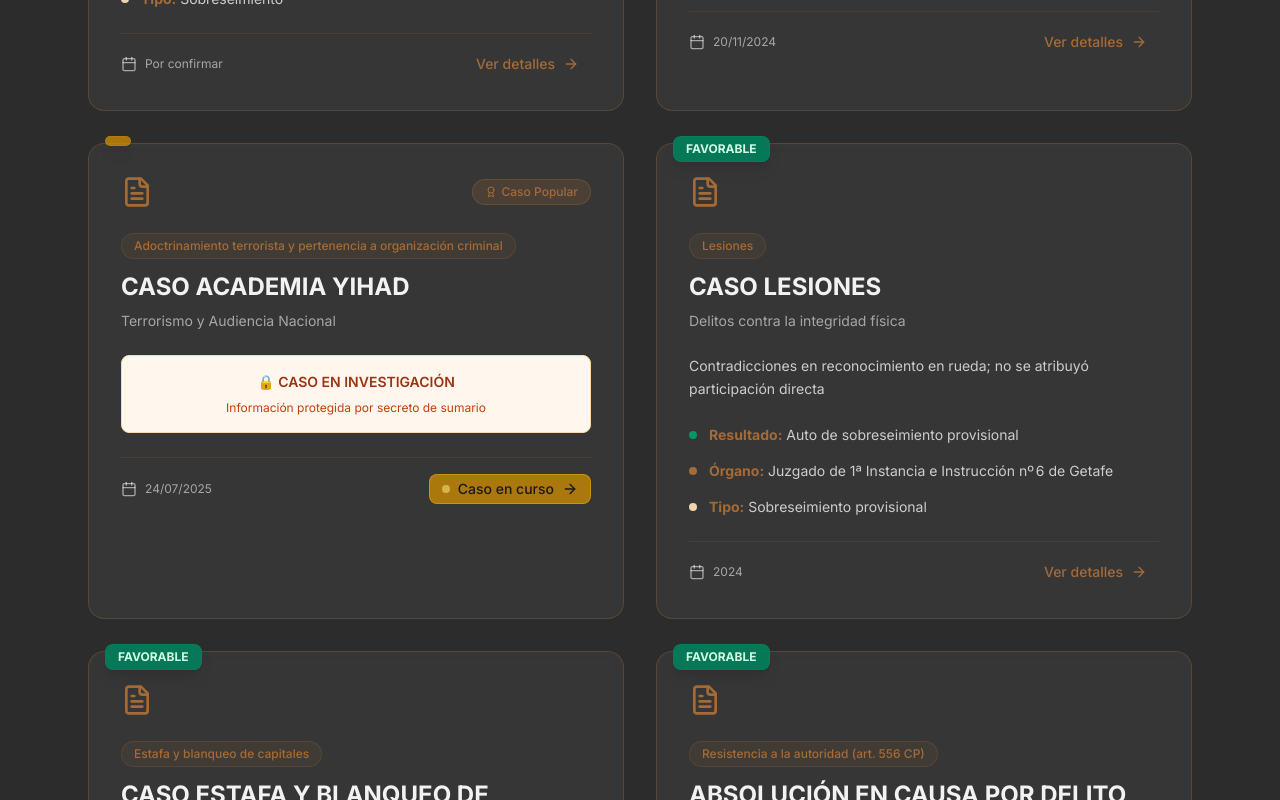
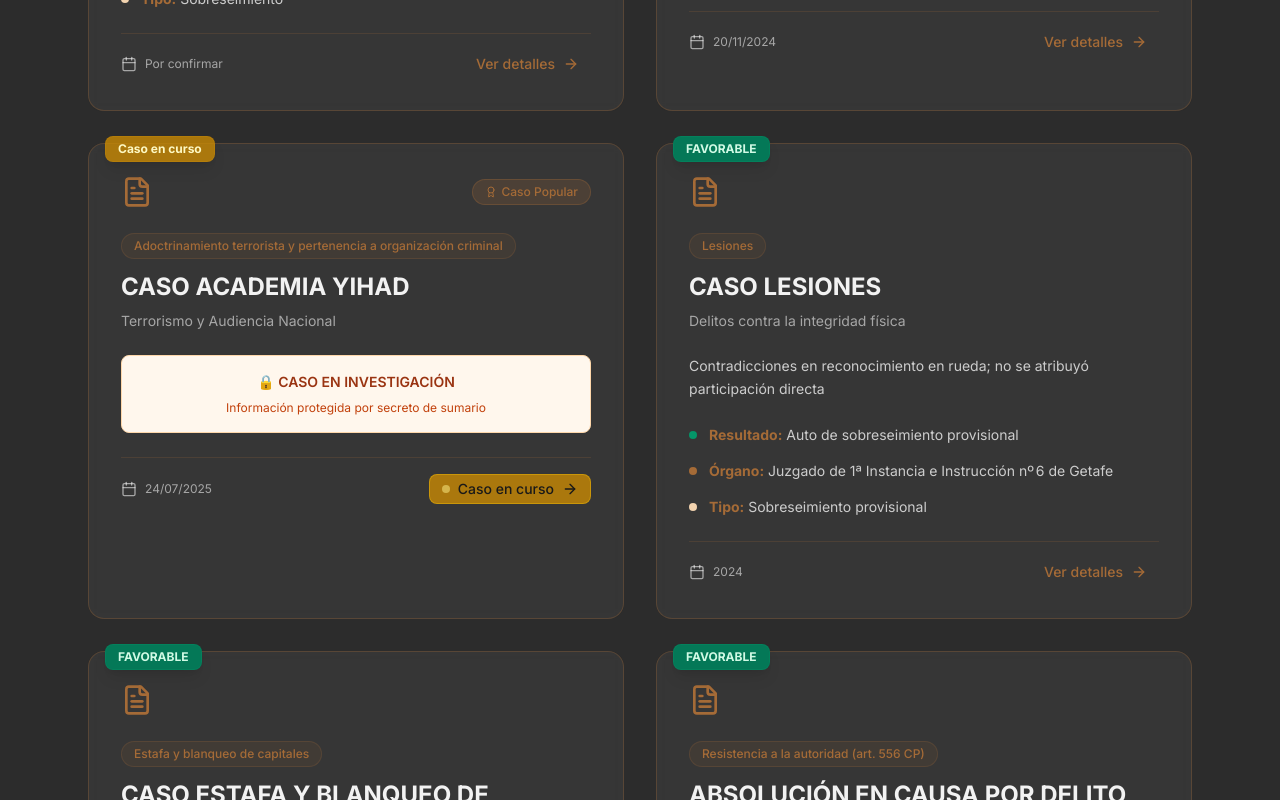
Before and after one commit to tottimilan/stansweb, a Next.js app: page /casos in a window 1280 px wide. Shown: the part 1600-2400 px from the top of the page. Built offline with nearby package versions, Linux system fonts and the light colour scheme.

Commit message:
fix: Corregir error de TypeScript en referencias de traducciones
- Cambiar t.casosDestacados.casoEnCurso por t.casosDestacados.verCasoEnCurso
- Corregir referencias en CaseCard.tsx y casos/page.tsx
- Build exitoso verificado

```diff
--- a/src/app/casos/page.tsx
+++ b/src/app/casos/page.tsx
@@ -393,7 +393,7 @@ export default function CasosPage() {
                                        {/* Badge superior - FAVORABLE o CASO EN CURSO */}
                     {caso.caso_en_curso ? (
                       <div className="absolute -top-2 left-3 sm:left-4 bg-yellow-600/80 text-yellow-100 px-2 sm:px-3 py-1 rounded-lg text-xs font-bold shadow-lg border border-yellow-600/30">
-                        {t.casosDestacados.casoEnCurso}
+                        {t.casosDestacados.verCasoEnCurso}
                       </div>
                     ) : caso.favorabilidad === 'Favorable' && (
                       <div className="absolute -top-2 left-3 sm:left-4 bg-emerald-700 text-emerald-100 px-2 sm:px-3 py-1 rounded-lg text-xs font-bold shadow-lg border border-emerald-600/30">
--- a/src/components/CaseCard.tsx
+++ b/src/components/CaseCard.tsx
@@ -244,7 +244,7 @@ export default function CaseCard({ caso }: Props) {
             : 'bg-emerald-700 text-emerald-100'
         }`}>
           {isOngoingCase
-            ? t.casosDestacados.casoEnCurso
+            ? t.casosDestacados.verCasoEnCurso
             : caso.favorabilidad === 'Neutro'
             ? t.casosDestacados.enCurso
             : t.casosDestacados.favorable}
```
